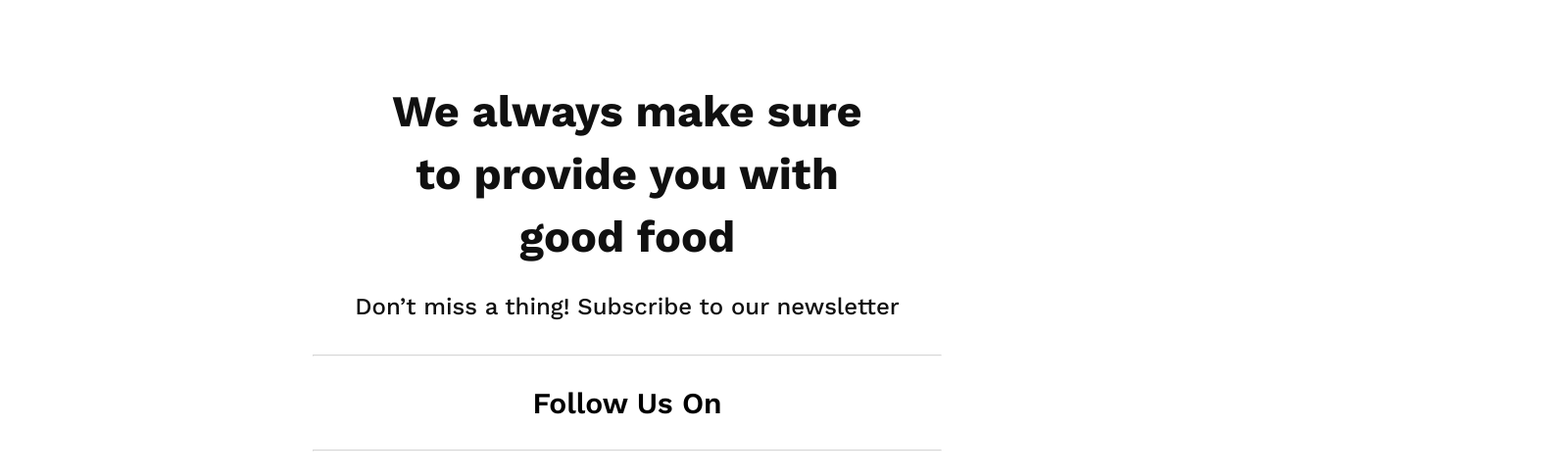
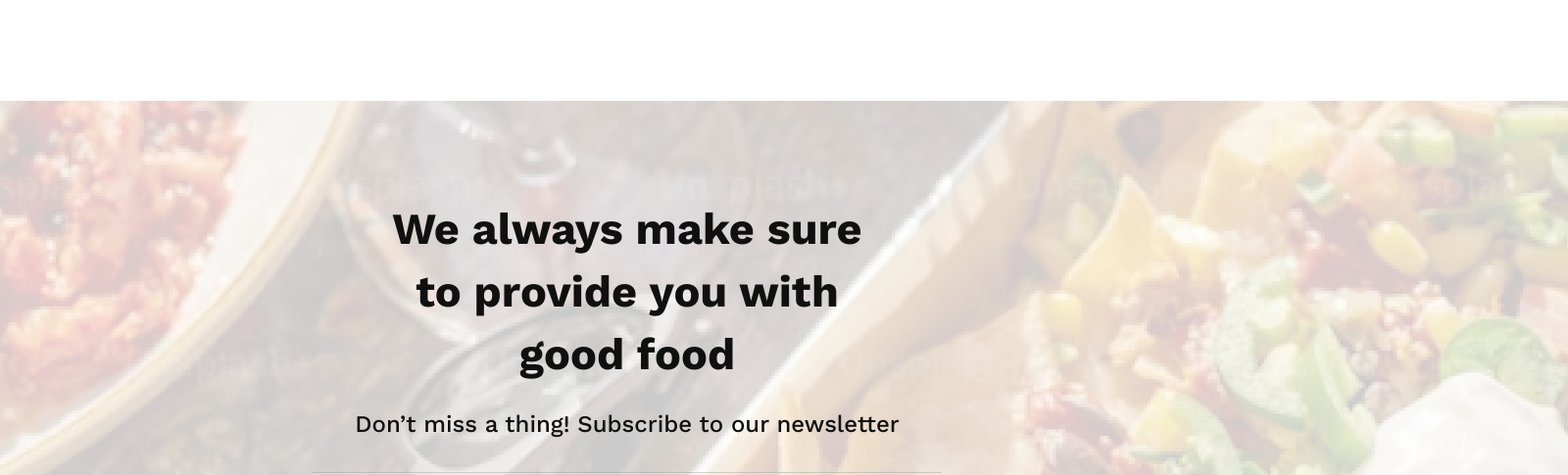
Before and after one commit to ekramulhoqueridoy/ui-web-design, a plain HTML site: page index.html in a window 1280 px wide. Shown: the part 1947-2432 px from the top of the page at 98% size, 1600 px wide, since content can reach past the window. Drawn offline with nearby package versions, Linux system fonts and the light colour scheme.

Commit message:
push forth section

```diff
--- a/index.html
+++ b/index.html
@@ -90,7 +90,8 @@
       </div>
     </section>
     <section id="forth-section">
-      <div class="about-us">
+      <div class="forth-image"><img src="./assets/social-bg.png" alt=""></div>
+      <div class="about-us-forth">
         <div class="align-head-para">
           <h1 class="header">We always make sure to provide you with good food</h1>
           <p class="header-paragraph">Don’t miss a thing! Subscribe to our newsletter</p>
--- a/style/style.css
+++ b/style/style.css
@@ -156,15 +156,6 @@
   max-width: 50%;
   flex: 1;
 }
-.about-us {
-  font-family: Work Sans;
-  flex: 1;
-  max-width: 50%;
-  display: flex;
-  align-items: center;
-  flex-direction: column;
-  justify-content: center;
-}
 .header {
   margin: 0 80px;
   color: rgb(16, 16, 16);
@@ -208,10 +199,40 @@ hr {
   opacity: 0.4;
   margin-bottom: 30px;
 }
+#forth-sec-cover{
+  background-size: cover;
+}
+.about-us {
+  font-family: Work Sans;
+  flex: 1;
+  max-width: 50%;
+  display: flex;
+  align-items: center;
+  flex-direction: column;
+  justify-content: center;
+}
 #forth-section{
-  margin: 80px auto;
+  background-size: cover;
+  margin-top: 200px;
   display: flex;
   width: 100%;
   justify-content: center;
   align-items: center;
 }
+.forth-image{
+  position: absolute;
+  background-size: cover;
+  opacity: 0.2;
+  z-index: -1;
+}
+
+.about-us-forth {
+  z-index: 1;
+  position: relative;
+  font-family: Work Sans;
+  max-width: 50%;
+  display: flex;
+  align-items: center;
+  flex-direction: column;
+  justify-content: center;
+}
```
